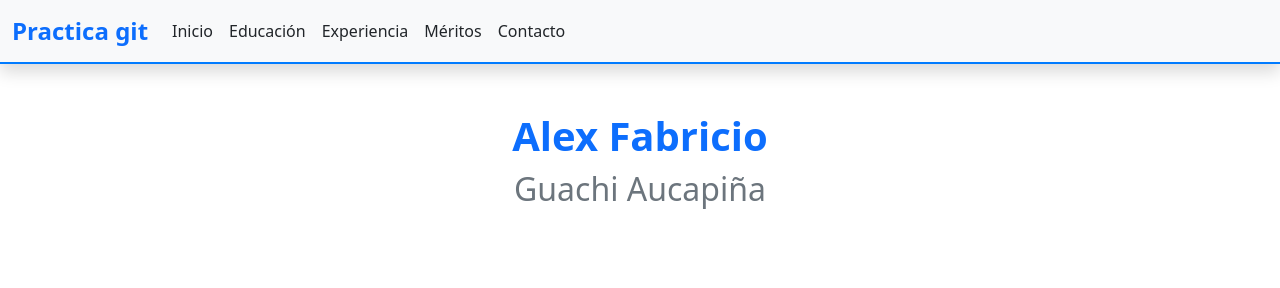
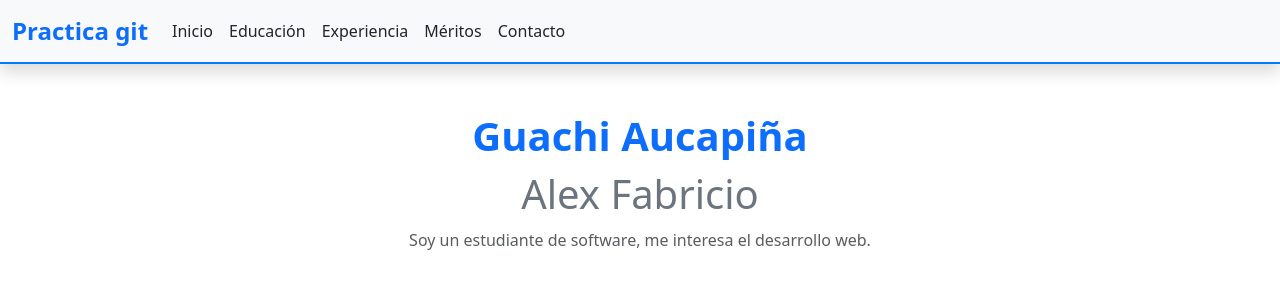
Before and after one commit to A1EXF6A/PracticaGit4A_GuachiAlex, a plain HTML site: page index.html in a window 1280 px wide. Drawn offline with nearby package versions, Linux system fonts and the light colour scheme; a small style sheet from the web is missing.

Commit message:
se agrego un resumen de mi CV

```diff
--- a/index.html
+++ b/index.html
@@ -44,9 +44,13 @@
 
 
     <section class="container mt-5">
-        <h1 class="text-center text-primary fw-bold">Alex Fabricio</h1>
-        <h1 class="text-center text-secondary">Guachi Aucapiña</h1>
+        <h1 class="text-center text-primary fw-bold">Guachi Aucapiña</h1>
+        <h1 class="text-center text-secondary">Alex Fabricio</h1>
+        <p class="text-center text-muted">
+            Soy un estudiante de software, me interesa el desarrollo web.
+        </p>
     </section>
+
 
     <script src="https://cdn.jsdelivr.net/npm/bootstrap@5.3.2/dist/js/bootstrap.bundle.min.js"
         integrity="sha384-NuM1vQQvUYVYZZYIzfpIiRB2WgR3Ejf2XirscwtRnHduzfE6UxMWcE8H2XYF3DfQ"
```
